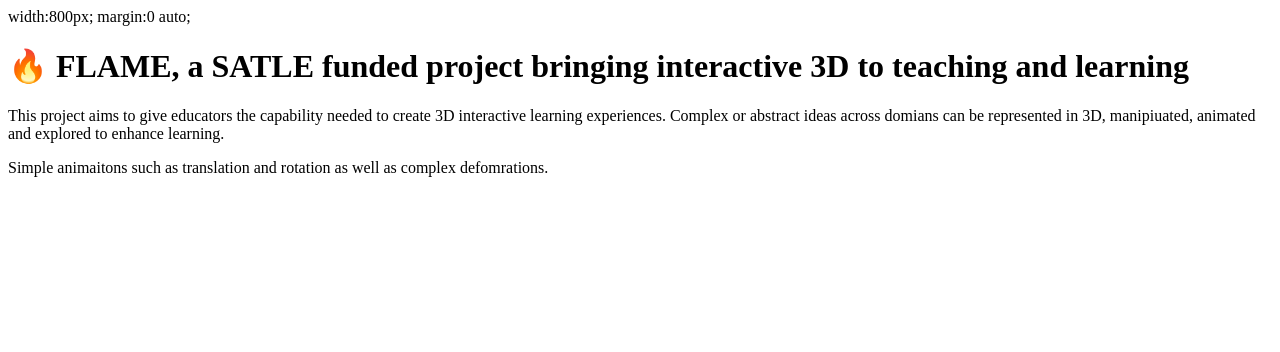
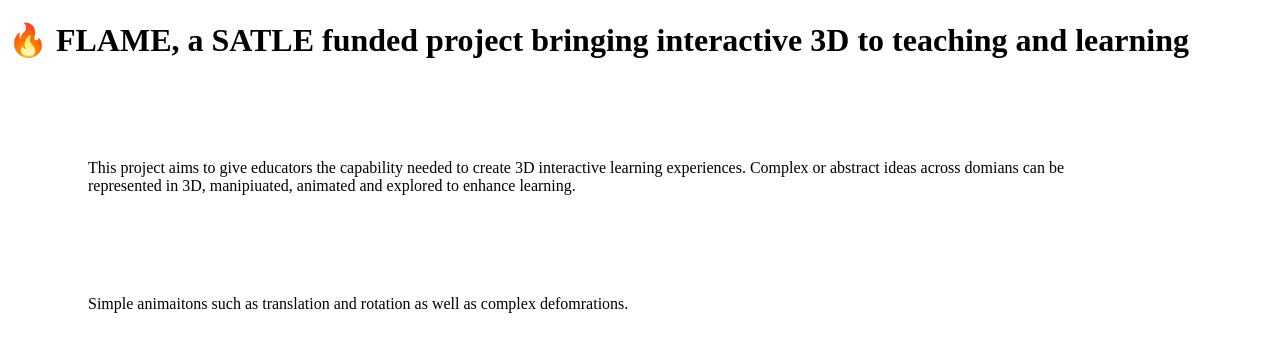
Before and after one commit to nolankucd/SATLE_FLAME_UCD, a plain HTML site: page index.html in a window 1280 px wide. Drawn offline with nearby package versions, Linux system fonts and the light colour scheme.

Commit message:
Update index.html

```diff
--- a/index.html
+++ b/index.html
@@ -7,7 +7,12 @@
     <script nomodule src="https://unpkg.com/@google/model-viewer/dist/model-viewer-legacy.js"></script>
 </head>
 <style>
-
+     p {
+     margin-top: 100px;
+     margin-bottom: 100px;
+     margin-right: 150px;
+     margin-left: 80px;
+     }
      model-viewer {
      width: 800px;
      height: 400px;
@@ -19,8 +24,6 @@
 </style>
 
 <body>
-width:800px;
-margin:0 auto;
 <h1>🔥 FLAME, a SATLE funded project bringing interactive 3D to teaching and learning</h1>
 <p>This project aims to give educators the capability needed to create 3D interactive learning experiences.
     Complex or abstract ideas across domians can be represented in 3D, manipiuated, animated and explored to enhance learning.
@@ -32,7 +35,7 @@
     camera-orbit="10deg 86deg 16m"
     field-of-view="35deg"
     auto-rotate
-    rotation-per-second="6000">
+    rotation-per-second="9000">
     <div class="progress-bar hide" slot="progress-bar">
         <div class="update-bar"></div>
     </div>
@@ -57,4 +60,10 @@
 const modelViewer = document.querySelector("#interactive-UCD-logo");
 modelViewer.interactionPrompt = 'none';
 </script>
+
+<script type="module">
+const modelViewer = document.querySelector("#cloth-animation-demo");
+modelViewer.interactionPrompt = 'none';
+</script>
+
 </body>
```
